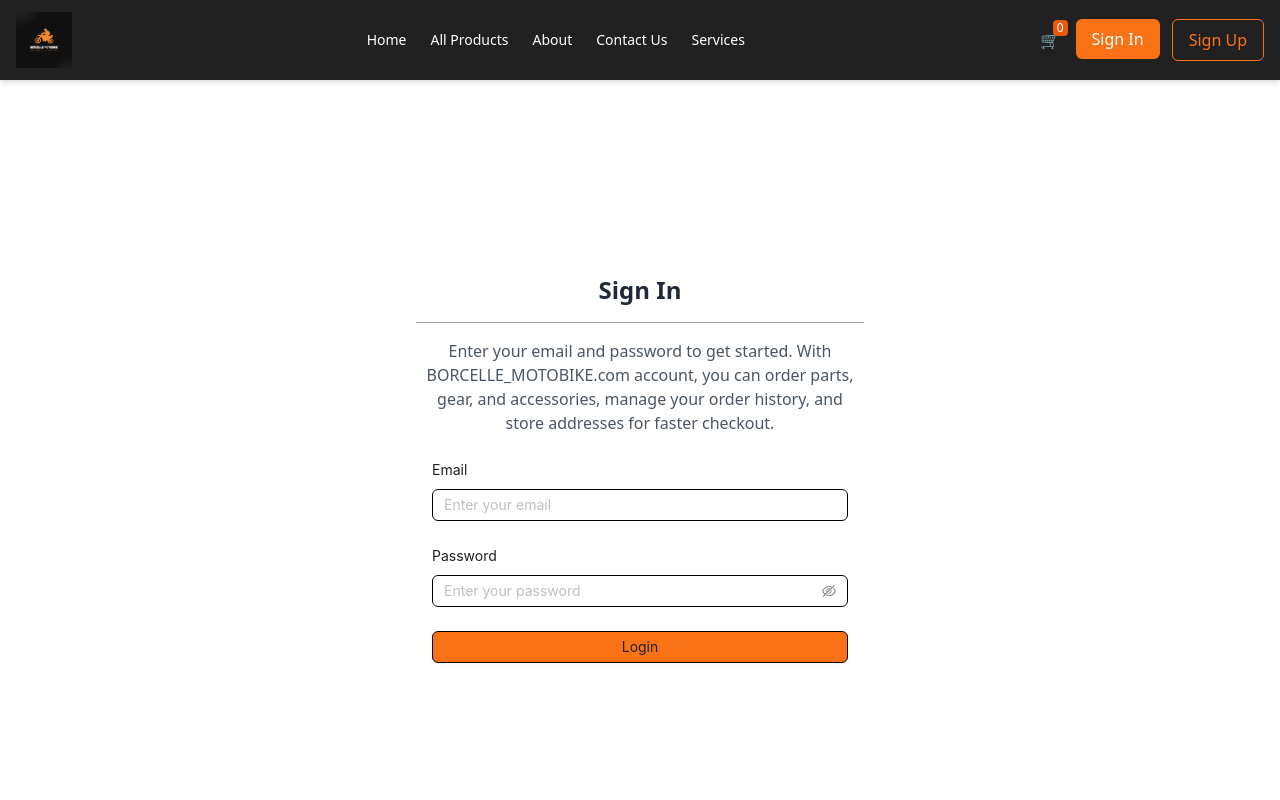
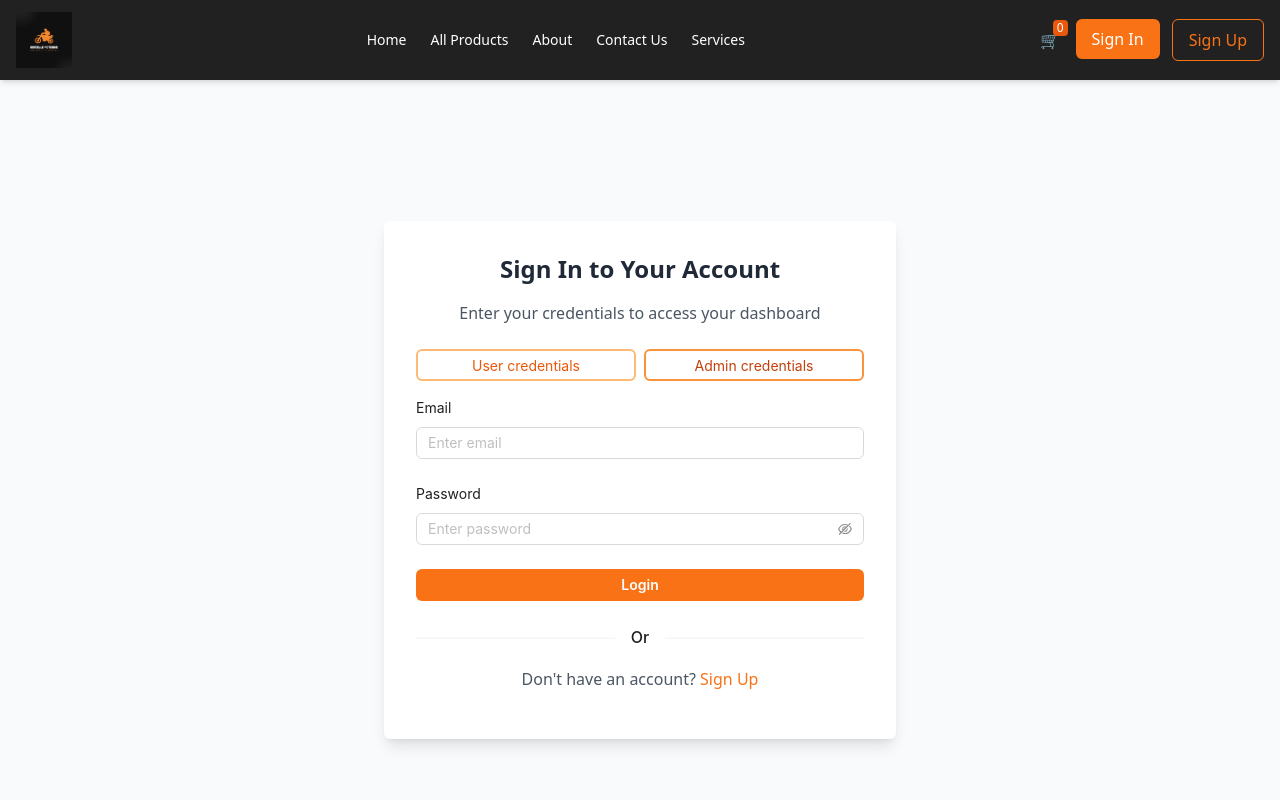
Before and after one commit to mohammad-salim-23/Assignment4BikeClient, a React (Vite) app: page /login in a window 1280 px wide. Shown: the top 800 px of the page. Built offline with nearby package versions, Linux system fonts and the light colour scheme; no server answers.

Commit message:
in loin page user and admin credentials add

```diff
--- a/src/pages/Login.tsx
+++ b/src/pages/Login.tsx
@@ -1,3 +1,5 @@
+/* eslint-disable @typescript-eslint/no-explicit-any */
+/* eslint-disable @typescript-eslint/no-unused-vars */
 import { useForm, Controller } from "react-hook-form";
 import { yupResolver } from "@hookform/resolvers/yup";
 import * as yup from "yup";
@@ -8,12 +10,12 @@ import { toast } from "sonner";
 import { verifyToken } from "../utils/verifyToken";
 import { TUser, setUser } from "../redux/features/auth/authSlice";
 import { useNavigate } from "react-router-dom";
-import { Button, Row, Col, Form, Input } from "antd";
+import { Button, Form, Input, Divider } from "antd";
 
-// Validation schema with Yup
+// Validation schema
 const schema = yup.object().shape({
   email: yup.string().email("Invalid email").required("Email is required"),
-  password: yup.string().min(6, "Password must be at least 6 characters").required("Password is required"),
+  password: yup.string().min(6).required("Password is required"),
 });
 
 const Login = () => {
@@ -21,87 +23,114 @@ const Login = () => {
   const navigate = useNavigate();
   const [login] = useLoginMutation();
 
-  // React Hook Form Setup
   const {
     control,
     handleSubmit,
     formState: { errors },
+    setValue,
   } = useForm<{ email: string; password: string }>({
     resolver: yupResolver(schema),
   });
 
-  const onSubmit: SubmitHandler<{ email: string; password: string }> = async (data) => {
-    console.log(data);
+  const onSubmit: SubmitHandler<{ email: string; password: string }> = async (
+    data
+  ) => {
     const toastId = toast.loading("Logging in...");
     try {
-      const userInfo = {
-        email: data.email,
-        password: data.password,
-      };
-      const res = await login(userInfo).unwrap();
-
+      const res = await login(data).unwrap();
       const user = verifyToken(res.data.accessToken) as TUser;
-      console.log(user);
-      dispatch(setUser({ user: user, token: res?.data?.accessToken }));
-      toast.success("Logged in successfully!", { id: toastId, duration: 2000 });
+      dispatch(setUser({ user, token: res?.data?.accessToken }));
+      toast.success("Logged in successfully!", { id: toastId });
       navigate("/");
-    } catch (err) {
-      console.error(err);
-      toast.error("Something went wrong", { id: toastId, duration: 2000 });
+    } catch (err: any) {
+      toast.error("Invalid credentials", { id: toastId });
     }
   };
 
+  // Demo credentials
+  const fillDemoUser = () => {
+    setValue("email", "user@example.com");
+    setValue("password", "User123@");
+  };
+
+  const fillDemoAdmin = () => {
+    setValue("email", "admin@example.com");
+    setValue("password", "Admin123@");
+  };
+
   return (
-    <div className="flex flex-col justify-center items-center min-h-screen px-4">
-      <div className="max-w-md text-center">
-        <h1 className="text-2xl font-bold mb-2">Sign In</h1>
-        <hr className="border-t border-gray-400 my-4" />
-        <p className="text-gray-600 mb-6">
-          Enter your email and password to get started. With BORCELLE_MOTOBIKE.com account, you can order parts, gear, and accessories, manage your order history, and store addresses for faster checkout.
+    <div className="flex flex-col justify-center items-center min-h-screen bg-gray-50 px-4">
+      <div className="w-full max-w-lg bg-white shadow-lg rounded-md p-8">
+        <h1 className="text-2xl font-bold text-center mb-4">
+          Sign In to Your Account
+        </h1>
+        <p className="text-gray-600 text-center mb-6">
+          Enter your credentials to access your dashboard
         </p>
+
+        {/* Demo Buttons */}
+        <div className="flex justify-between mb-4 gap-2">
+          <Button
+            type="default"
+            className="!bg-white !border-2 !border-orange-300 hover:!border-orange-500 !text-orange-600 !shadow-none focus:!ring-0 focus:!outline-none"
+            onClick={fillDemoUser}
+            block
+          >
+            User credentials
+          </Button>
+
+          <Button
+            type="default"
+            className="!bg-white !border-2 !border-orange-400  !text-orange-700 !shadow-none focus:!ring-0 focus:!outline-none hover:border-orange-800"
+            onClick={fillDemoAdmin}
+            block
+          >
+            Admin credentials
+          </Button>
         </div>
 
-      <Row justify="center" align="middle" style={{ width: "100%" }}>
-        <Col xs={24} sm={16} md={12} lg={8}>
-          <Form onFinish={handleSubmit(onSubmit)} layout="vertical">
-            <Form.Item label="Email" validateStatus={errors.email ? "error" : ""} help={errors.email?.message}>
+        {/* Form */}
+        <Form layout="vertical" onFinish={handleSubmit(onSubmit)}>
+          <Form.Item
+            label="Email"
+            validateStatus={errors.email ? "error" : ""}
+            help={errors.email?.message}
+          >
             <Controller
               name="email"
               control={control}
               render={({ field }) => (
                 <Input
                   {...field}
-                    placeholder="Enter your email"
-                    className="border border-black transition-all duration-300 hover:border-green-500"
+                  className="!shadow-none !ring-0 focus:!outline-none focus:!border-orange-500"
+                  placeholder="Enter email"
                 />
               )}
             />
           </Form.Item>
 
-            <Form.Item label="Password" validateStatus={errors.password ? "error" : ""} help={errors.password?.message}>
+          <Form.Item
+            label="Password"
+            validateStatus={errors.password ? "error" : ""}
+            help={errors.password?.message}
+          >
             <Controller
               name="password"
               control={control}
               render={({ field }) => (
                 <Input.Password
                   {...field}
-                    placeholder="Enter your password"
-                    className="border border-black transition-all duration-300 hover:border-green-500"
+                  className="!shadow-none !ring-0 focus:!outline-none focus:!border-orange-500"
+                  placeholder="Enter password"
                 />
               )}
             />
           </Form.Item>
 
           <Form.Item>
-            <Button className="bg-secondaryColor"
-              style={{
-                color: "#212121",
-                border: "1px solid black",
-                transition: "border 0.3s ease",
-              }}
-              onMouseOver={(e) => (e.currentTarget.style.border = "1px solid orange")}
-              onMouseOut={(e) => (e.currentTarget.style.border = "1px solid black")}
+            <Button
               type="default"
+              className="!bg-orange-500 hover:!bg-orange-600 !text-white font-semibold !border-none !shadow-none focus:!ring-0 focus:!outline-none"
               htmlType="submit"
               block
             >
@@ -109,11 +138,17 @@ const Login = () => {
             </Button>
           </Form.Item>
         </Form>
-        </Col>
-      </Row>
+
+        <Divider>Or</Divider>
+        <p className="text-center text-gray-600 mb-4">
+          Don't have an account?{" "}
+          <a href="/signup" className="text-orange-500">
+            Sign Up
+          </a>
+        </p>
+      </div>
     </div>
   );
-
 };
 
 export default Login;
```
Lines whose indentation alone changed are shown as unchanged.
